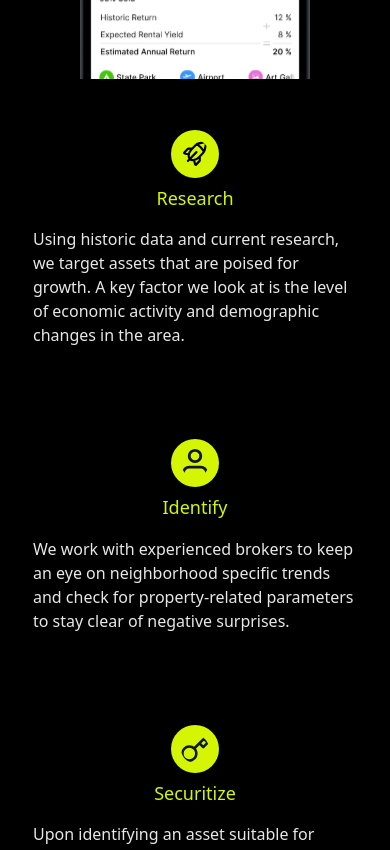
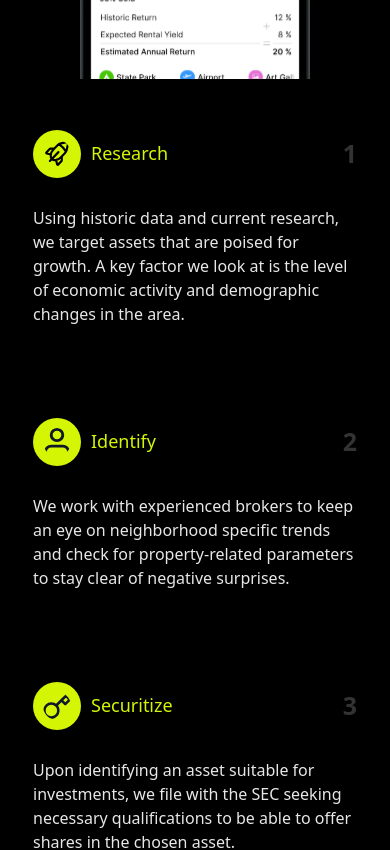
Before and after one commit to webtesting22/vaar, a React (Vite) app: page /HowItWorks in a window 390 px wide. Shown: the part 1180-2030 px from the top of the page. Built offline with nearby package versions, Linux system fonts and the light colour scheme.

Commit message:
numbering added learn values card

```diff
--- a/src/Components/Guide/Guide.css
+++ b/src/Components/Guide/Guide.css
@@ -153,8 +153,13 @@
 .box-top-header {
     display: flex;
     align-items: center;
+    justify-content: space-between;
 }
-
+.numbering span{
+    font-size: 25px;
+    font-weight: bold;
+    color: #333333;
+}
 .box-top-header img {
     background-color: #D4F604;
     width: 48px;
@@ -183,9 +188,12 @@
 
     .box-top-header {
         display: flex;
-        flex-direction: column;
-        justify-content: center;
+        /* flex-direction: column; */
+        /* justify-content: center; */
         margin: auto;
         text-align: center;
     }
+    .box-title{
+        padding-left: 10px;
+    }
 }
--- a/src/Components/Guide/Guide.jsx
+++ b/src/Components/Guide/Guide.jsx
@@ -50,8 +50,12 @@ function Guide() {
               <div key={index} className="col-lg-4 col-md-6">
                 <div className="box" >
                   <div className='box-top-header'>
-                    <img src={item.img} alt={item.title} />
-                    <h3 className="box-title">{item.title}</h3>
+                    <div style={{ display: "flex", alignItems: "center" }}>
+                      <img src={item.img} alt={item.title} />
+                      <h3 className="box-title">{item.title}</h3>
+                    </div>
+                    <div className='numbering'><span>{index+1}</span></div>
+
                   </div>
                   <hr />
                   <span className="paragraph" style={{ fontWeight: "300", fontSize: "16px" }}>{item.description}</span>
```
